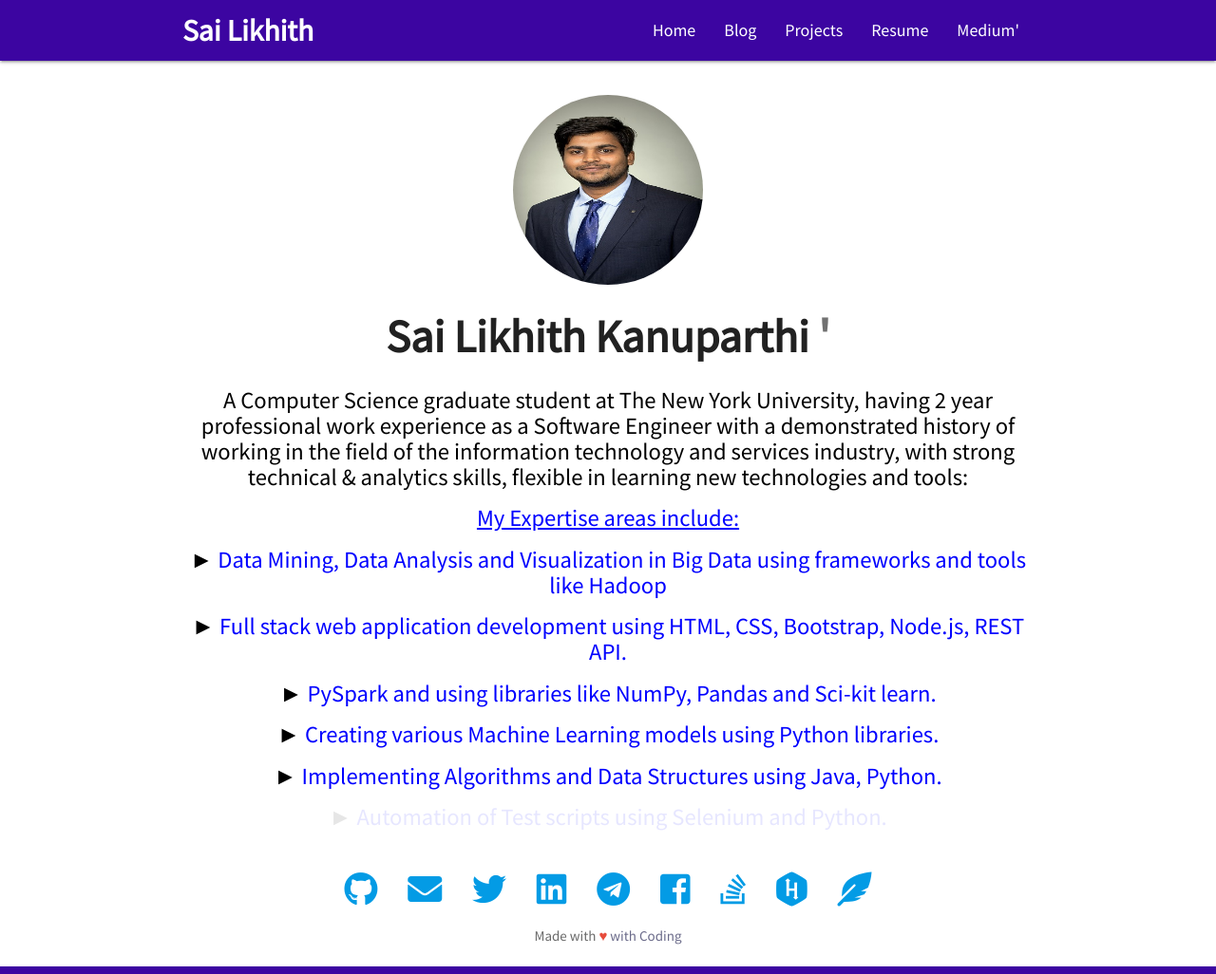
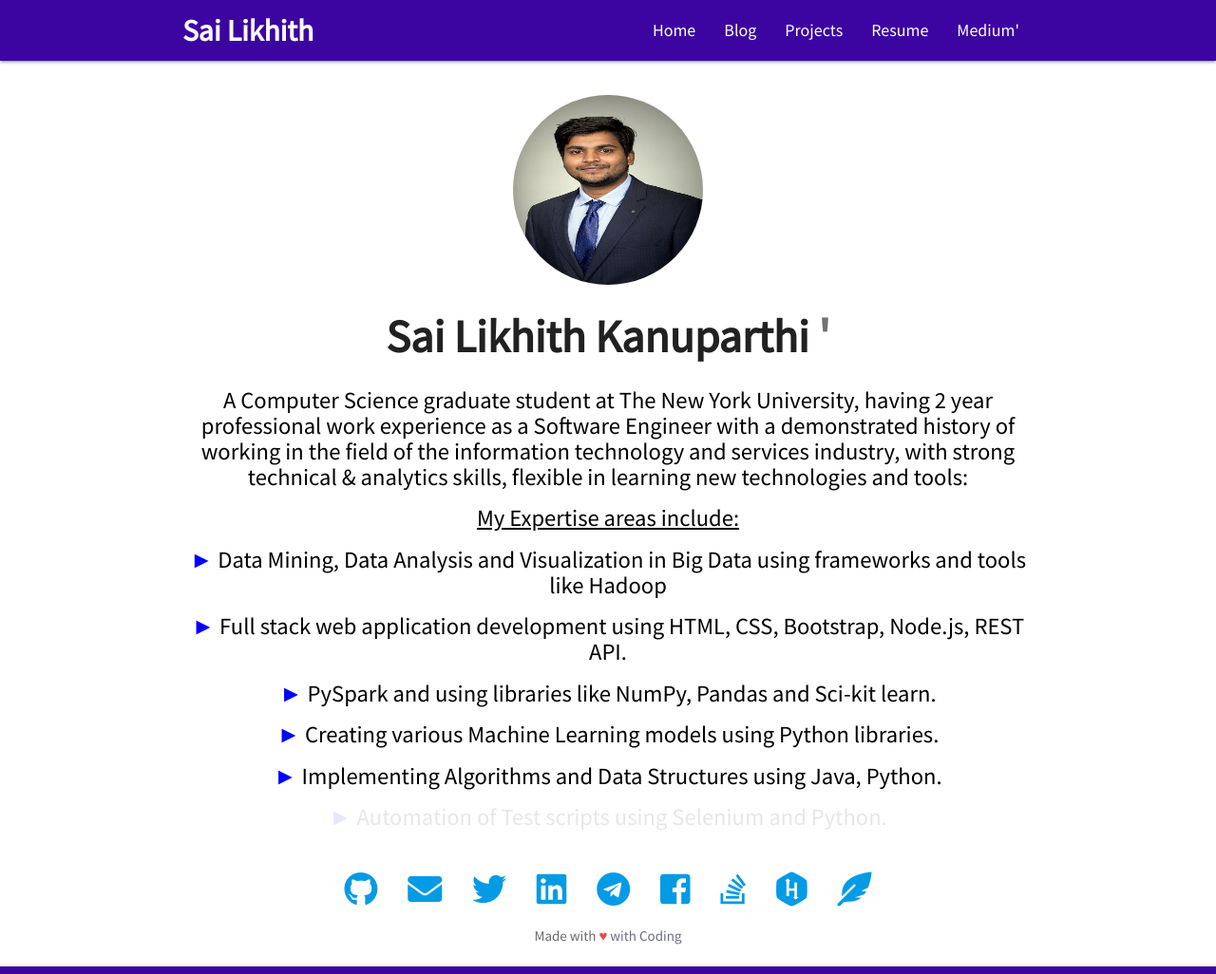
Before and after one commit to SaiLikhith7/Mywebsite, a Jekyll site: the page built from index.html, in a window 1280 px wide. Shown: the whole page at 95% size. Built offline with Jekyll 4.4.1, drawn with Linux system fonts in a browser that asks for light colours; nearby versions of some CDN libraries.

Commit message:
Update index.html

```diff
--- a/index.html
+++ b/index.html
@@ -22,14 +22,14 @@
   <div>
     <h5 id="test1">
       <span style="color:#000000;">A Computer Science graduate student at The New York University, having 2 year professional work experience as a Software Engineer with a demonstrated history of working in the field of the information technology and services industry, with strong technical & analytics skills, flexible in learning new technologies and tools:
-      <span style = "color: #0000ff;">
+      <span style = "color: #000000;">
             <h5 id= "test2"> <u> My Expertise areas include:</u> </span></h5>
-            <h5 id= "test4"> <span style="color:#000000;"> ►</span> Data Mining, Data Analysis and Visualization in Big Data using frameworks and tools like Hadoop</h5>
-            <h5 id= "test7"><span style="color:#000000;"> ► </span> Full stack web application development using HTML, CSS, Bootstrap, Node.js, REST API. </h5>
-            <h5 id= "test5"><span style="color:#000000;"> ► </span> PySpark and using libraries like NumPy, Pandas and Sci-kit learn.</h5>
-            <h5 id= "test8"><span style="color:#000000;"> ► </span> Creating various Machine Learning models using Python libraries. </h5>
-            <h5 id= "test3"><span style="color:#000000;"> ►</span> Implementing Algorithms and Data Structures using Java, Python.</h5>
-            <h5 id= "test6"><span style="color:#000000;"> ► </span> Automation of Test scripts using Selenium and Python. </h5>
+            <h5 id= "test4"> <span style="color:#0000ff;"> ►</span> Data Mining, Data Analysis and Visualization in Big Data using frameworks and tools like Hadoop</h5>
+            <h5 id= "test7"><span style="color:#0000ff;"> ► </span> Full stack web application development using HTML, CSS, Bootstrap, Node.js, REST API. </h5>
+            <h5 id= "test5"><span style="color:#0000ff;"> ► </span> PySpark and using libraries like NumPy, Pandas and Sci-kit learn.</h5>
+            <h5 id= "test8"><span style="color:#0000ff;"> ► </span> Creating various Machine Learning models using Python libraries. </h5>
+            <h5 id= "test3"><span style="color:#0000ff;"> ►</span> Implementing Algorithms and Data Structures using Java, Python.</h5>
+            <h5 id= "test6"><span style="color:#0000ff;"> ► </span> Automation of Test scripts using Selenium and Python. </h5>
       </span>
   </div>
   {% include social.html %}
```
